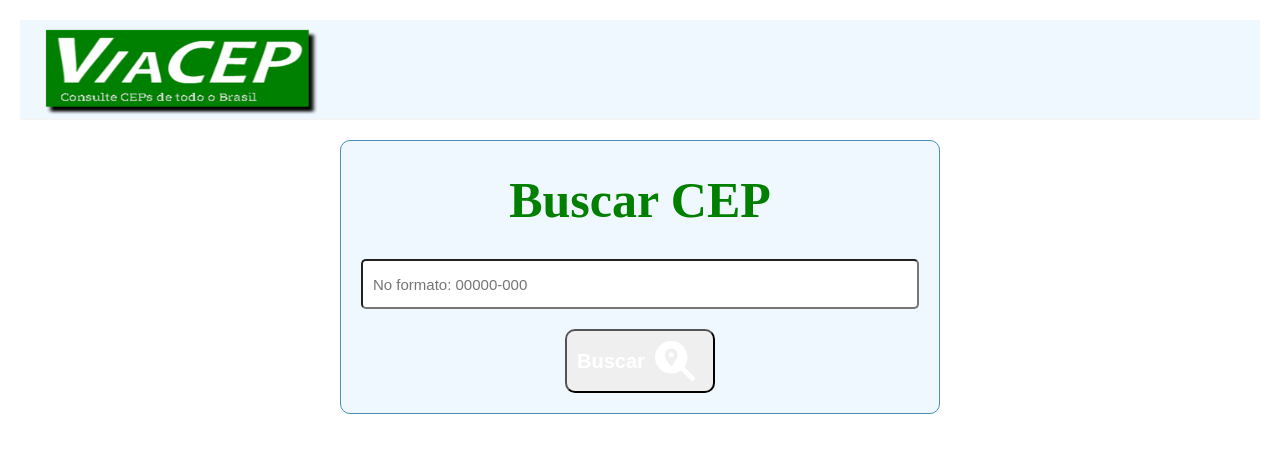
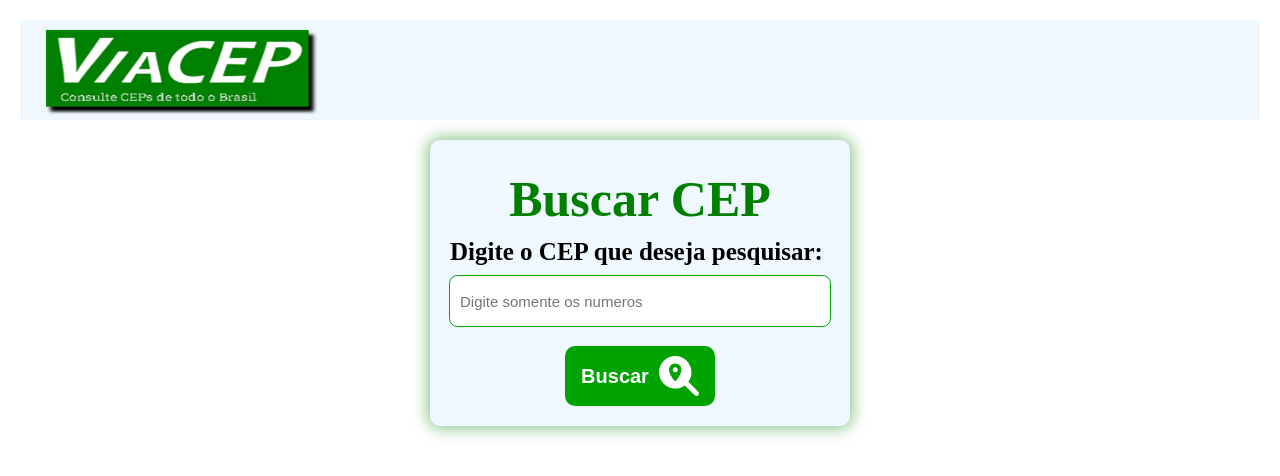
Before and after one commit to RaiFernandesdosSantos/BuscaCep, a Next.js app: page / in a window 1280 px wide. Shown: the top 476 px of the page. Built offline with nearby package versions, Linux system fonts and the light colour scheme.

Commit message:
Quase terminado backedn

```diff
--- a/app/layout.tsx
+++ b/app/layout.tsx
@@ -1,8 +1,11 @@
 import type { Metadata } from "next";
 import { Rubik } from "next/font/google";
-import "../public/style/global.css";
+import "@/public/style/global.css";
 
-const rubik = Rubik({ subsets: ["latin"], weight: ["500", "700"] });
+const rubik = Rubik({
+  subsets: ["latin"],
+  weight: ["300", "400", "500", "600", "700", "800", "900"],
+});
 
 export const metadata: Metadata = {
   title: "Busca CEP",
--- a/app/middleware/action.ts
+++ b/app/middleware/action.ts
@@ -1,8 +1,12 @@
 "use server";
 
-export async function buscar(data: FormData) {
-  const busca = data.get("rc");
+import { cookies } from "next/headers";
 
-  const res = (await fetch(`https://viacep.com.br/ws/${busca}/json/`)).body;
-  console.log(res);
+export async function buscar(fData: FormData) {
+  const busca = fData.get("rc");
+
+  const response = await fetch(`https://viacep.com.br/ws/${busca}/json/`);
+  const data = await response.json();
+
+  cookies().set("cep", JSON.stringify(data));
 }
--- a/app/page.tsx
+++ b/app/page.tsx
@@ -1,8 +1,5 @@
-"use client";
-
-import Button from "../public/components/button";
-import Header from "../public/components/header";
-import "../public/style/style.css";
+import Header from "@/public/components/header";
+import "@/public/style/style.css";
 import { FontAwesomeIcon } from "@fortawesome/react-fontawesome";
 import { faMagnifyingGlassLocation } from "@fortawesome/free-solid-svg-icons";
 import { buscar } from "./middleware/action";
@@ -12,20 +9,22 @@ export default function Home() {
     <div className="container">
       <Header />
       <main className="main">
-        <form className="form" action={buscar}>
+        <form action={buscar}>
           <h1>Buscar CEP</h1>
+          <label htmlFor="rc">Digite o CEP que deseja pesquisar:</label>
           <input
             type="text"
+            id="rc"
             name="rc"
-            id="rc"
-            placeholder="No formato: 00000-000"
+            placeholder="Digite somente os numeros"
           />
-          <Button texto="Buscar" classe="pesquisar">
+          <button type="submit" className="pesquisar">
+            Buscar
             <FontAwesomeIcon
               icon={faMagnifyingGlassLocation}
               className="iconepesquisar"
             />
-          </Button>
+          </button>
         </form>
       </main>
     </div>
--- a/public/components/button.tsx
+++ /dev/null
@@ -1,15 +0,0 @@
-interface btnProps {
-  texto: string;
-  classe: string;
-  children?: React.ReactNode;
-  type?: "button" | "submit";
-}
-
-export default function Button(props: btnProps) {
-  return (
-    <button className={props.classe} type={props.type}>
-      {props.texto}
-      {props.children}
-    </button>
-  );
-}
--- a/public/style/global.css
+++ b/public/style/global.css
@@ -22,9 +22,7 @@ body {
 .container .main {
   width: 100%;
   height: 90%;
-  display: flex;
   flex-direction: column;
-  align-items: center;
   padding: 2rem;
 }
 
@@ -34,3 +32,35 @@ h1 {
   margin: 1rem;
   text-align: center;
 }
+
+button {
+  outline: none;
+  border: none;
+}
+
+.container .main,
+.pesquisar {
+  display: flex;
+  align-items: center;
+}
+
+.pesquisar {
+  width: 15rem;
+  height: 6rem;
+  border-radius: 1rem;
+  color: white;
+  font-size: 2rem;
+  font-weight: 700;
+  align-self: center;
+  justify-content: center;
+  margin-top: 2rem;
+  padding: 1rem;
+  text-decoration: none;
+  gap: 1rem;
+  background-color: #00a300;
+}
+
+.pesquisar .iconepesquisar {
+  width: 4rem;
+  height: 4rem;
+}
--- a/public/style/style.css
+++ b/public/style/style.css
@@ -1,80 +1,104 @@
-.form {
-  width: 50%;
+form {
+  width: 35%;
   height: 50%;
   display: flex;
   flex-direction: column;
   padding: 2rem;
-  font-size: 3rem;
-  border: solid 0.1rem #4c8eb1;
   border-radius: 1rem;
   background-color: #f0f8ff;
+  box-shadow: 0px 0px 15px 2px rgba(0, 136, 0, 0.5);
 }
 
-.form label,
-.form select {
+form label,
+form select {
   font-size: 2.5rem;
   font-weight: 600;
 }
 
-.form input {
+form input {
+  width: 100%;
   height: 5rem;
   padding: 1rem;
-  border-radius: 0.5rem;
+  border-radius: 0.75rem;
   font-size: 1.5rem;
-  margin-top: 2rem;
+  margin-top: 1rem;
+  border: none;
+  outline: 0.1rem solid #00a300;
 }
 
-.form select {
+form select {
   width: 15rem;
+  height: 6rem;
   text-align: center;
-  color: #ffffff;
+  color: white;
   border-radius: 1rem;
+  background-color: #00a300;
 }
 
 .wrap {
-  margin-top: 1rem;
-  margin-bottom: 1rem;
-  width: 100%;
+  width: 75%;
+  gap: 3rem;
+  padding: 0 1rem;
+}
+
+.wrap,
+.voltar {
   display: flex;
   align-items: center;
-  gap: 5rem;
-  padding: 0 2rem;
 }
 
-.pesquisa,
-.voltar,
-.form select {
-  height: 6rem;
+.voltar {
+  width: 5rem;
+  height: 5rem;
+  justify-content: center;
+  border-radius: 0.5rem;
   background-color: #00a300;
 }
 
-.pesquisar {
-  width: 15rem;
-  border-radius: 1rem;
-  color: #ffffff;
-  font-size: 2rem;
-  font-weight: 700;
-  align-self: Center;
-  align-items: center;
-  display: flex;
-  margin-top: 2rem;
-  padding: 1rem;
+.iconevoltar {
+  color: white;
+  width: 3rem;
+  height: 3rem;
 }
 
-.voltar {
-  width: 6rem;
+table {
+  font-size: 1.7rem;
+  overflow: scroll;
+  width: 75%;
+  border-collapse: collapse;
+  margin: 2rem 0;
 }
 
-.iconepesquisar,
-.iconevoltar {
-  width: 4rem;
-  height: 4rem;
+table thead {
+  background-color: #007f00;
+  color: white;
 }
 
-.iconevoltar {
-  color: #ffffff;
+table thead th {
+  font-weight: 700;
+  text-align: left;
 }
 
-.iconepesquisar {
-  margin-left: 1rem;
+table th:last-child,
+table td:last-child {
+  border-right: none;
 }
+
+table td,
+table th {
+  padding: 1rem;
+  text-align: left;
+  border-right: 0.1rem solid black;
+}
+
+table tbody tr {
+  border-bottom: 0.1rem solid black;
+}
+
+table tbody tr:last-child {
+  border-bottom: none;
+}
+
+table tbody {
+  background-color: #f0f8ff;
+}
```
Also changed, not shown: app/resultado/page.tsx (+26 -22 lines), public/style/table.module.css (deleted, +0 -27 lines).
